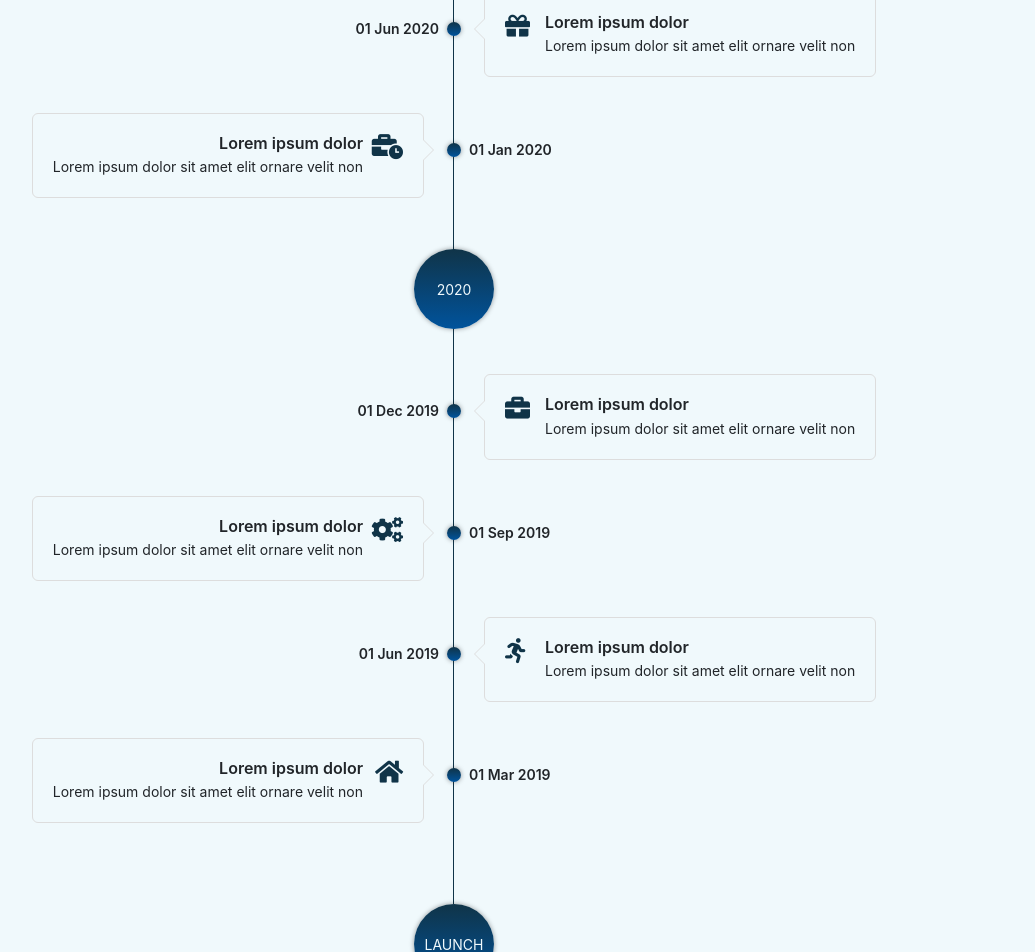
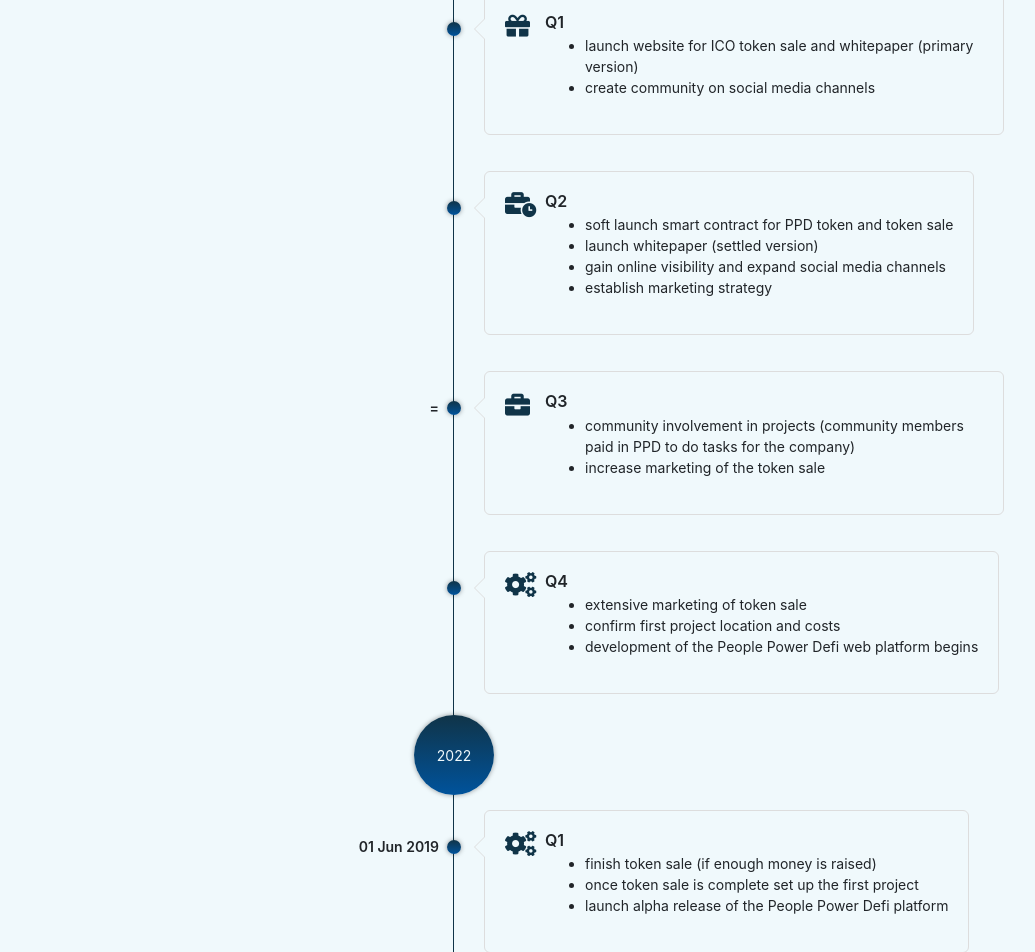
Before and after one commit to rcerka01/wp-people-power-defi, a Next.js app: page /roadmap in a window 1280 px wide. Shown: the part 880-1832 px from the top of the page, without its empty margins (186-1221 px from the left). Built offline with nearby package versions, Linux system fonts and the light colour scheme.

Commit message:
update texts

```diff
--- a/components/About.js
+++ b/components/About.js
@@ -7,7 +7,9 @@
                 <div className="container-fluid">
                     <div className="row align-items-center">
                         <div>
-                            <h2 style={{paddingBottom:20}}>BLOCKCHAIN POWERED <span>GREEN</span> ENERGY INVESTING </ h2>
+                            <h2 style={{paddingBottom:20},{textAlign: 'center'}}>
+                                BLOCKCHAIN POWERED FRACTIONAL INVESTMENT<br /> IN <span>GREEN</span> ENERGY PROJECTS
+                            </ h2>
                         </div>
                         <div>
                             <img src="/util/img/banner.jpg" alt="People Power" />
--- a/components/Roadmap.js
+++ b/components/Roadmap.js
@@ -12,21 +12,23 @@
                 <div class="story">
                     <div class="container-fluid">
                         <div class="section-header">
-                            <h2>Story</h2>
-                            <p>Lorem ipsum dolor sit amet, consectetur adipiscing elit. Phasellus nec pretium ornare velit non</p>
+                            <h2>Roadmap</h2>
+                            <p>As we progress on our journey, we will update and upgrade the roadmap to reflect the progress.</p>
                         </div>
                         <div class="row">
                             <div class="col-lg-12">
                                 <div class="story-container">
                                     <div class="story-end">
-                                        <p>Now</p>
+                                        <p>2021</p>
                                     </div>
                                     <div class="story-continue">
+
+
+
 
                                         <div class="row story-right">
                                             <div class="col-md-6">
                                                 <p class="story-date">
-                                                    01 Jun 2020
                                                 </p>
                                             </div>
                                             <div class="col-md-6">
@@ -35,53 +37,54 @@
                                                         <i class="fa fa-gift"></i>
                                                     </div>
                                                     <div class="story-text">
-                                                        <h3>Lorem ipsum dolor</h3>
-                                                        <p>Lorem ipsum dolor sit amet elit ornare velit non</p>
+                                                        <h3>Q1</h3>
+                                                        <p>
+                                                            <ul>
+                                                                <li>launch website for ICO token sale and whitepaper (primary version)</li>
+                                                                <li>create community on social media channels</li>
+                                                            </ul>
+                                                        </p>
                                                     </div>
                                                 </div>
                                             </div>
                                         </div>
 
-                                        <div class="row story-left">
-                                            <div class="col-md-6 d-md-none d-block">
+
+
+
+                                        <div class="row story-right">
+                                            <div class="col-md-6">
                                                 <p class="story-date">
-                                                    01 Jan 2020
                                                 </p>
                                             </div>
                                             <div class="col-md-6">
                                                 <div class="story-box">
-                                                    <div class="story-icon d-md-none d-block">
+                                                    <div class="story-icon">
                                                         <i class="fa fa-business-time"></i>
                                                     </div>
                                                     <div class="story-text">
-                                                        <h3>Lorem ipsum dolor</h3>
-                                                        <p>Lorem ipsum dolor sit amet elit ornare velit non</p>
+                                                        <h3>Q2</h3>
+                                                        <p>
+                                                            <ul>
+                                                                <li>soft launch smart contract for PPD token and token sale</li>
+                                                                <li>launch whitepaper (settled version)</li>
+                                                                <li>gain online visibility and expand social media channels</li>
+                                                                <li>establish marketing strategy</li>
+                                                            </ul>
+                                                        </p>
                                                     </div>
-                                                    <div class="story-icon d-md-block d-none">
-                                                        <i class="fa fa-business-time"></i>
-                                                    </div>
-                                                </div>
-                                            </div>
-                                            <div class="col-md-6 d-md-block d-none">
-                                                <p class="story-date">
-                                                    01 Jan 2020
-                                                </p>
-                                            </div>
-                                        </div>
 
-                                        <div class="row">
-                                            <div class="col-12">
-                                                <div class="story-year">
-                                                    <p>2020</p>
                                                 </div>
                                             </div>
                                         </div>
 
+
+
+
                                         <div class="row story-right">
                                             <div class="col-md-6">
                                                 <p class="story-date">
-                                                    01 Dec 2019
-                                                </p>
+=                                                </p>
                                             </div>
                                             <div class="col-md-6">
                                                 <div class="story-box">
@@ -89,39 +92,53 @@
                                                         <i class="fa fa-briefcase"></i>
                                                     </div>
                                                     <div class="story-text">
-                                                        <h3>Lorem ipsum dolor</h3>
-                                                        <p>Lorem ipsum dolor sit amet elit ornare velit non</p>
+                                                        <h3>Q3</h3>
+                                                        <p>
+                                                            <ul>
+                                                                <li>community involvement in projects (community members paid in PPD to do tasks for the company)</li>
+                                                                <li>increase marketing of the token sale</li>
+                                                            </ul>
+                                                        </p>
                                                     </div>
                                                 </div>
                                             </div>
                                         </div>
 
-                                        <div class="row story-left">
-                                            <div class="col-md-6 d-md-none d-block">
+
+
+
+                                        <div class="row story-right">
+                                            <div class="col-md-6">
                                                 <p class="story-date">
-                                                    01 Sep  2019
                                                 </p>
                                             </div>
                                             <div class="col-md-6">
                                                 <div class="story-box">
-                                                    <div class="story-icon d-md-none d-block">
+                                                    <div class="story-icon">
                                                         <i class="fa fa-cogs"></i>
                                                     </div>
                                                     <div class="story-text">
-                                                        <h3>Lorem ipsum dolor</h3>
-                                                        <p>Lorem ipsum dolor sit amet elit ornare velit non</p>
+                                                        <h3>Q4</h3>
+                                                        <p>
+                                                            <ul>
+                                                                <li>extensive marketing of token sale</li>
+                                                                <li>confirm first project location and costs</li>
+                                                                <li>development of the People Power Defi web platform begins</li>
+                                                            </ul>
+                                                        </p>
                                                     </div>
-                                                    <div class="story-icon d-md-block d-none">
-                                                        <i class="fa fa-cogs"></i>
-                                                    </div>
+
                                                 </div>
                                             </div>
-                                            <div class="col-md-6 d-md-block d-none">
-                                                <p class="story-date">
-                                                    01 Sep  2019
-                                                </p>
-                                            </div>
+
                                         </div>
+
+                                        <div class="story-start">
+                                            <p>2022</p>
+                                        </div>
+
+
+
 
                                         <div class="row story-right">
                                             <div class="col-md-6">
@@ -132,51 +149,19 @@
                                             <div class="col-md-6">
                                                 <div class="story-box">
                                                     <div class="story-icon">
-                                                        <i class="fa fa-running"></i>
+                                                        <i class="fa fa-cogs"></i>
                                                     </div>
                                                     <div class="story-text">
-                                                        <h3>Lorem ipsum dolor</h3>
-                                                        <p>Lorem ipsum dolor sit amet elit ornare velit non</p>
+                                                        <h3>Q1</h3>
+                                                        <p>
+                                                            <ul>
+                                                                <li>finish token sale (if enough money is raised)</li>
+                                                                <li>once token sale is complete set up the first project</li>
+                                                                <li>launch alpha release of the People Power Defi platform</li>
+                                                            </ul>
+                                                        </p>
                                                     </div>
                                                 </div>
-                                            </div>
-                                        </div>
-
-                                        <div class="row story-left">
-                                            <div class="col-md-6 d-md-none d-block">
-                                                <p class="story-date">
-                                                    01 Mar 2019
-                                                </p>
-                                            </div>
-                                            <div class="col-md-6">
-                                                <div class="story-box">
-                                                    <div class="story-icon d-md-none d-block">
-                                                        <i class="fa fa-home"></i>
-                                                    </div>
-                                                    <div class="story-text">
-                                                        <h3>Lorem ipsum dolor</h3>
-                                                        <p>Lorem ipsum dolor sit amet elit ornare velit non</p>
-                                                    </div>
-                                                    <div class="story-icon d-md-block d-none">
-                                                        <i class="fa fa-home"></i>
-                                                    </div>
-                                                </div>
-                                            </div>
-                                            <div class="col-md-6 d-md-block d-none">
-                                                <p class="story-date">
-                                                    01 Mar 2019
-                                                </p>
-                                            </div>
-                                        </div>
-                                    </div>
-                                    <div class="story-start">
-                                        <p>Launch</p>
-                                    </div>
-                                    <div class="story-launch">
-                                        <div class="story-box">
-                                            <div class="story-text">
-                                                <h3>Launched our company on 01 Jan 2019</h3>
-                                                <p>Lorem ipsum dolor sit amet</p>
                                             </div>
                                         </div>
                                     </div>
```
Also changed, not shown: components/BuyToken.js (+112 -87 lines), components/Vision.js (+10 -2 lines).
